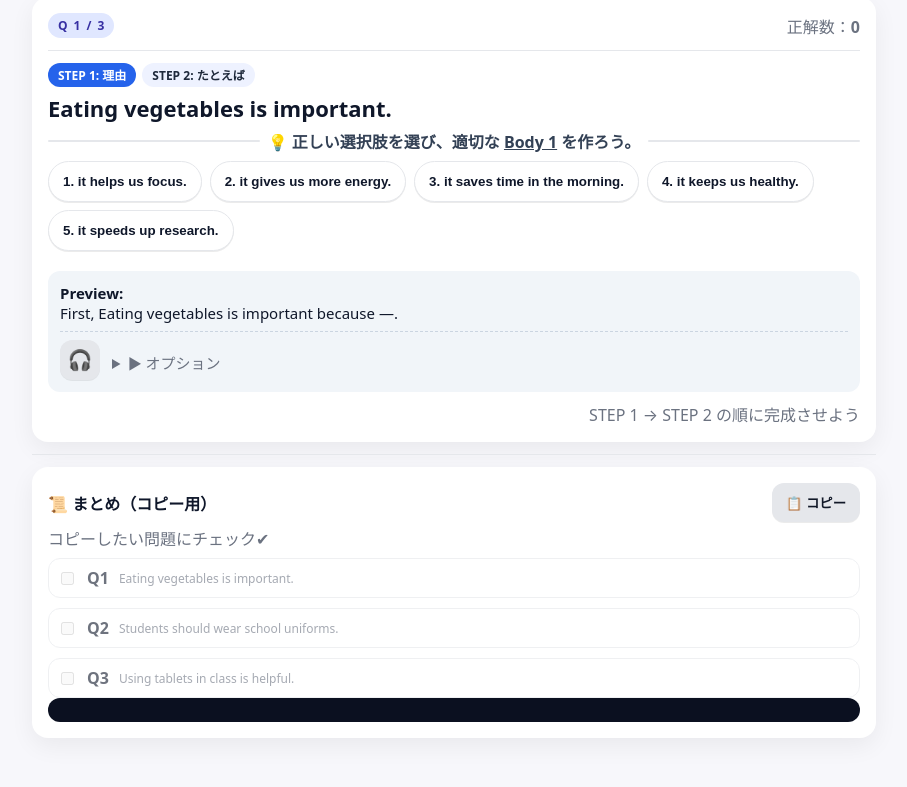
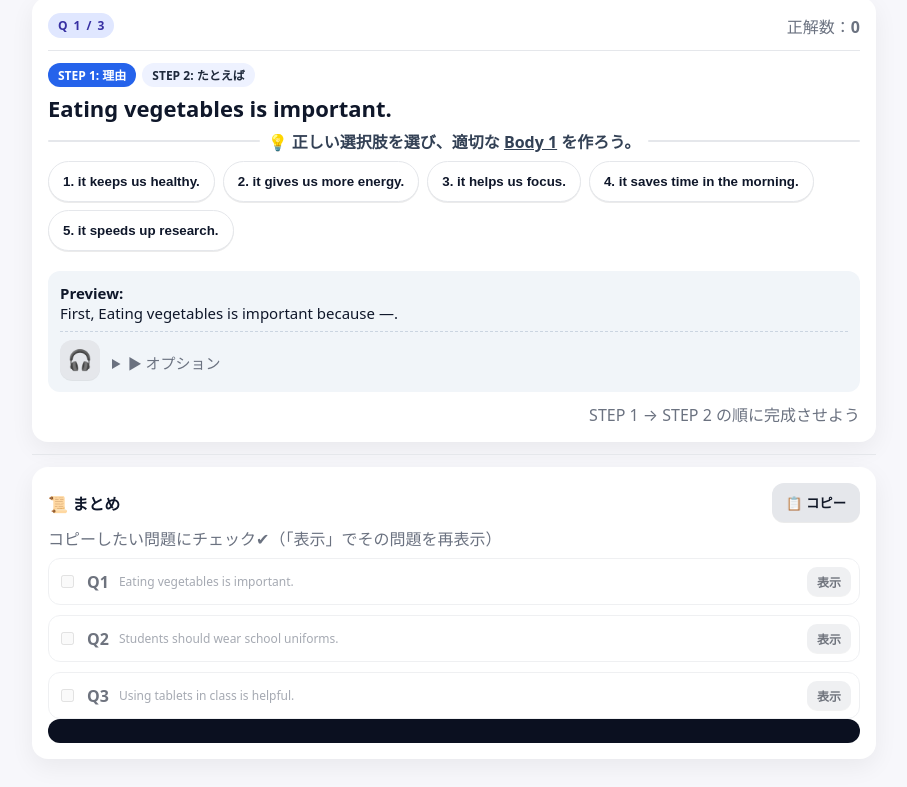
Before and after one commit to ei-mari/body1, a plain HTML site: page index.html in a window 1280 px wide. Shown: the part 87-874 px from the top of the page, without its empty margins (186-1093 px from the left). Before the commit the page ends 853 px from the top, so only its background shows below. Drawn offline with Linux system fonts and the light colour scheme.

Commit message:
Update index.html

```diff
--- a/index.html
+++ b/index.html
@@ -16,6 +16,7 @@
   button.secondary{background:#e5e7eb;color:#111827}
   button.ghost{background:transparent;color:var(--accent);padding:8px 10px}
   button.primary{background:var(--accent);color:#fff}
+  button.slim{padding:6px 10px;border-radius:10px;font-size:12px}
   button:focus{outline:2px solid var(--ring);outline-offset:2px}
   .badge{display:inline-flex;align-items:center;gap:6px;background:#e0e7ff;color:#3730a3;font-weight:700;padding:4px 10px;border-radius:999px;font-size:12px}
   .muted{color:var(--muted)} .hr{height:1px;background:#e5e7eb;margin:12px 0}
@@ -35,7 +36,7 @@
 
   .preview{background:#f1f5f9;border-radius:12px;padding:12px;font-size:15px}
   .preview-actions{border-top:1px dashed #cbd5e1; margin-top:8px; padding-top:8px; display:flex; align-items:center; gap:12px; flex-wrap:wrap}
-  .btn-icon{width:40px;height:40px;border-radius:12px;display:inline-flex;align-items:center;justify-content:center;font-size:20px}
+  .btn-icon{width:40px;height:40px;border-radius:12px;display:inline-flex;align-items:center;justify-content:center;font-size:20px;background:#e5e7eb;color:#111827}
   .progress{height:6px;background:#e5e7eb;border-radius:999px;overflow:hidden}
   .bar{height:100%;width:0%;background:linear-gradient(90deg,#60a5fa,#2563eb);transition:width .25s ease}
   .footer{display:flex;gap:8px;justify-content:flex-end;align-items:center;flex-wrap:wrap;margin-top:10px}
@@ -47,7 +48,7 @@
   .summary-line .tag{background:#dcfce7;color:#065f46;padding:2px 8px;border-radius:999px;font-weight:700;font-size:12px}
   .subhead{font-weight:700;color:#334155;font-size:14px;margin-top:2px}
 
-  /* 見出し（かわいい罫線＋電球） */
+  /* 見出し（罫線＋電球） */
   .topic-head{display:grid;gap:6px;margin-top:6px}
   .topic-title{font-weight:800;font-size:22px}
   .topic-subline{display:flex;align-items:center;gap:8px;color:#334155;font-weight:700}
@@ -56,7 +57,8 @@
   .okwrap{display:none;align-items:center;gap:10px;margin-top:10px}
 
   /* まとめのチェックリスト */
-  .ans-item{display:flex;align-items:center;gap:10px;padding:8px;border:1px solid #e5e7eb;border-radius:12px;background:#fff}
+  .ans-item{display:flex;align-items:center;gap:10px;padding:8px;border:1px solid #e5e7eb;border-radius:12px;background:#fff;justify-content:space-between}
+  .ans-left{display:flex;align-items:center;gap:10px}
   .ans-item.disabled{opacity:.6}
   .ans-title{font-weight:700}
   .ans-note{color:var(--muted);font-size:12px}
@@ -68,7 +70,7 @@
 <body>
 <div class="container">
   <header>
-    <h1>🟨 Body 1 ビルダークイズ</h1>
+    <h1>🟨 Part 2｜Body 1 ビルダー（クイズ）</h1>
     <div class="toolbar">
       <button id="btn-reset" class="ghost">↺ リセット</button>
       <button id="btn-print" class="ghost">🖨️ 印刷</button>
@@ -85,7 +87,7 @@
 
     <div class="hr"></div>
 
-    <!-- ステップ表示（Previewバッジは削除） -->
+    <!-- ステップ表示 -->
     <div class="steps">
       <span class="pill" id="pill-step1">STEP 1: 理由</span>
       <span class="pill" id="pill-step2">STEP 2: たとえば</span>
@@ -122,7 +124,7 @@
       <div class="preview">
         <div id="previewText"><b>Preview:</b><br>First, — because —.</div>
         <div class="preview-actions">
-          <button id="btn-tts" class="secondary btn-icon" aria-label="読み上げ">🎧</button>
+          <button id="btn-tts" class="btn-icon" aria-label="読み上げ">🎧</button>
           <details><summary>▶︎ オプション</summary>
             <label class="muted">速度 <input id="rate" type="range" min="0.7" max="1.3" step="0.1" value="1"></label>
           </details>
@@ -136,7 +138,6 @@
       </div>
     </div>
 
-    <!-- 下のフッター（別トピック/次へ）は撤去。結果メッセのみ残す -->
     <div class="footer">
       <div id="result" class="muted">STEP 1 → STEP 2 の順に完成させよう</div>
     </div>
@@ -144,13 +145,13 @@
 
   <div class="hr"></div>
 
-  <!-- まとめ：チェックで選んでコピー -->
+  <!-- まとめ：チェックで選んでコピー／表示 -->
   <div class="card">
     <div style="display:flex;justify-content:space-between;align-items:center;gap:8px">
-      <div style="font-weight:700">📜 まとめ（コピー用）</div>
+      <div style="font-weight:700">📜 まとめ</div>
       <button id="btn-copy" class="secondary">📋 コピー</button>
     </div>
-    <div class="muted" style="margin:.25rem 0 .5rem">コピーしたい問題にチェック✔︎</div>
+    <div class="muted" style="margin:.25rem 0 .5rem">コピーしたい問題にチェック✔︎（「表示」でその問題を再表示）</div>
     <div id="answersList" class="row"></div>
     <div id="answers" class="copy-area" aria-live="polite"></div>
   </div>
@@ -165,45 +166,102 @@
     if(m){ CONFIG.topicMode = 'preset'; CONFIG.presetTopics = m.split(',').map(s=>s.trim().toUpperCase()).filter(Boolean); }
   })();
 
-  // ====== Data ======
-  const topics = [
-    { key:'A', text:'Students should wear school uniforms.' },
-    { key:'B', text:'Eating vegetables is important.' },
-    { key:'C', text:'Going to bed early is a good habit.' },
-    { key:'D', text:'Using tablets in class is helpful.' },
-    { key:'E', text:'Eating breakfast is important.' },
-  ];
-  const reasons = [
-    { key:'1', text:'it helps us focus.' },
-    { key:'2', text:'it gives us more energy.' },
-    { key:'3', text:'it saves time in the morning.' },
-    { key:'4', text:'it keeps us healthy.' },
-    { key:'5', text:'it speeds up research.' },
-  ];
-  const examples = [
-    { key:'i',  text:'I can stay focused in class.' },
-    { key:'ii', text:'I feel more awake in the morning.' },
-    { key:'iii',text:'We can get ready more quickly.' },
-    { key:'iv', text:'I rarely catch colds.' },
-    { key:'v',  text:'We can look up information in seconds.' }
-  ];
-  const exampleByReason = { '1':'i','2':'ii','3':'iii','4':'iv','5':'v' };
-  const correctReasonsByTopic = { 'A':['1','3'], 'B':['4'], 'C':['2','1'], 'D':['5','1'], 'E':['2','4'] };
-  const reasonMeta = {
-    '1': {tag:'🎧 集中'}, '2': {tag:'⚡ 元気'}, '3': {tag:'⏱ 朝の時間'},
-    '4': {tag:'💪 健康'}, '5': {tag:'🔎 調べる速さ'}
+  // ====== Data（トピックごとに専用の5択） ======
+  // 各理由は exId で、その理由に対応する「たとえば」を指定
+  const BANK = {
+    A: { // Uniforms
+      topic: 'Students should wear school uniforms.',
+      reasons: [
+        { id:'A-r1', text:'it saves time in the morning.', tag:'⏱ 朝の時間', correct:true,  exId:'A-ex-iii' },
+        { id:'A-r2', text:'it helps us focus.',          tag:'🎧 集中',   correct:true,  exId:'A-ex-i'   },
+        { id:'A-r3', text:'it keeps us healthy.',        tag:'💪 健康',   correct:false },
+        { id:'A-r4', text:'it gives us more energy.',    tag:'⚡ 元気',   correct:false },
+        { id:'A-r5', text:'it speeds up research.',      tag:'🔎 調べる速さ', correct:false },
+      ],
+      examples: [
+        { id:'A-ex-i',   text:'I can concentrate in class.' },
+        { id:'A-ex-ii',  text:"I don't feel sleepy in the morning." },
+        { id:'A-ex-iii', text:"We don't waste time choosing clothes." },
+        { id:'A-ex-iv',  text:"I don't catch colds often." },
+        { id:'A-ex-v',   text:'We can look up information in seconds.' },
+      ],
+      why: '制服だと服えらびがいらず、見た目の差も小さくて気が散りにくい。'
+    },
+    B: { // Vegetables
+      topic: 'Eating vegetables is important.',
+      reasons: [
+        { id:'B-r1', text:'it keeps us healthy.',        tag:'💪 健康',   correct:true,  exId:'B-ex-iv' },
+        { id:'B-r2', text:'it gives us more energy.',    tag:'⚡ 元気',   correct:true,  exId:'B-ex-ii' },
+        { id:'B-r3', text:'it helps us focus.',          tag:'🎧 集中',   correct:false },
+        { id:'B-r4', text:'it saves time in the morning.', tag:'⏱ 朝の時間', correct:false },
+        { id:'B-r5', text:'it speeds up research.',      tag:'🔎 調べる速さ', correct:false },
+      ],
+      examples: [
+        { id:'B-ex-i',   text:'I can stay focused in class.' },
+        { id:'B-ex-ii',  text:'I feel more awake in the morning.' },
+        { id:'B-ex-iii', text:'We can get ready more quickly.' },
+        { id:'B-ex-iv',  text:"I rarely catch colds." },
+        { id:'B-ex-v',   text:'We can look up information in seconds.' },
+      ],
+      why: '野菜は体の調子をととのえ、病気をへらす助けになる。'
+    },
+    C: { // Bed early
+      topic: 'Going to bed early is a good habit.',
+      reasons: [
+        { id:'C-r1', text:'it gives us more energy.',    tag:'⚡ 元気',   correct:true,  exId:'C-ex-ii' },
+        { id:'C-r2', text:'it helps us focus.',          tag:'🎧 集中',   correct:true,  exId:'C-ex-i'  },
+        { id:'C-r3', text:'it saves time in the morning.', tag:'⏱ 朝の時間', correct:false },
+        { id:'C-r4', text:'it keeps us healthy.',        tag:'💪 健康',   correct:false },
+        { id:'C-r5', text:'it speeds up research.',      tag:'🔎 調べる速さ', correct:false },
+      ],
+      examples: [
+        { id:'C-ex-i',   text:'I can stay focused in class.' },
+        { id:'C-ex-ii',  text:'I feel more awake in the morning.' },
+        { id:'C-ex-iii', text:'We can get ready more quickly.' },
+        { id:'C-ex-iv',  text:"I don't get sick often." },
+        { id:'C-ex-v',   text:'We can look up information in seconds.' },
+      ],
+      why: '早く寝ると次の朝に元気で、授業でも集中しやすい。'
+    },
+    D: { // Tablets
+      topic: 'Using tablets in class is helpful.',
+      reasons: [
+        { id:'D-r1', text:'it speeds up research.',      tag:'🔎 調べる速さ', correct:true,  exId:'D-ex-v' },
+        { id:'D-r2', text:'it helps us focus.',          tag:'🎧 集中',     correct:true,  exId:'D-ex-i' },
+        { id:'D-r3', text:'it saves time in the morning.', tag:'⏱ 朝の時間', correct:false },
+        { id:'D-r4', text:'it keeps us healthy.',        tag:'💪 健康',     correct:false },
+        { id:'D-r5', text:'it gives us more energy.',    tag:'⚡ 元気',     correct:false },
+      ],
+      examples: [
+        { id:'D-ex-i',   text:'I can concentrate in class.' },
+        { id:'D-ex-ii',  text:'I feel awake in the morning.' },
+        { id:'D-ex-iii', text:'We can get ready more quickly.' },
+        { id:'D-ex-iv',  text:"I don't catch colds often." },
+        { id:'D-ex-v',   text:'We can look up information in seconds.' },
+      ],
+      why: 'タブレットなら情報をすぐ調べられて、学習が進む。'
+    },
+    E: { // Breakfast
+      topic: 'Eating breakfast is important.',
+      reasons: [
+        { id:'E-r1', text:'it gives us more energy.',    tag:'⚡ 元気',   correct:true,  exId:'E-ex-ii' },
+        { id:'E-r2', text:'it keeps us healthy.',        tag:'💪 健康',   correct:true,  exId:'E-ex-iv' },
+        { id:'E-r3', text:'it helps us focus.',          tag:'🎧 集中',   correct:false },
+        { id:'E-r4', text:'it saves time in the morning.', tag:'⏱ 朝の時間', correct:false },
+        { id:'E-r5', text:'it speeds up research.',      tag:'🔎 調べる速さ', correct:false },
+      ],
+      examples: [
+        { id:'E-ex-i',   text:'I can stay focused in class.' },
+        { id:'E-ex-ii',  text:'I feel more awake in the morning.' },
+        { id:'E-ex-iii', text:'We can get ready more quickly.' },
+        { id:'E-ex-iv',  text:"I rarely catch colds." },
+        { id:'E-ex-v',   text:'We can look up information in seconds.' },
+      ],
+      why: '朝ごはんでエネルギーが手に入り、体も元気になる。'
+    }
   };
-  const topicWhy = {
-    'A':'制服だと服えらびがいらず、見た目の差も小さくて気が散りにくい。',
-    'B':'野菜は体の調子をととのえ、病気をへらす助けになる。',
-    'C':'早く寝ると次の朝に元気で、授業でも集中しやすい。',
-    'D':'タブレットなら情報をすぐ調べられて、学習が進む。',
-    'E':'朝ごはんでエネルギーが手に入り、体も元気になる。'
-  };
-  const altExample = {
-    '1':'I can stay focused in class.', '2':'I feel more awake in the morning.',
-    '3':'We can get ready more quickly.', '4':'I rarely catch colds.', '5':'We can look up information in seconds.'
-  };
+
+  const topicKeys = Object.keys(BANK);
 
   // ====== Helpers ======
   const $ = s => document.querySelector(s);
@@ -213,53 +271,61 @@
   function sampleDistinct(arr, n){ const a=[...arr], out=[]; while(out.length<n && a.length){ out.push(a.splice(Math.floor(Math.random()*a.length),1)[0]); } return out; }
 
   // ====== State ======
-  const state = { step:0, questions:[], score:0, selectedForCopy: {} };
+  const state = { step:0, questions:[], score:0, selectedForCopy:{} };
 
   function initQuestions(){
     let picks;
     if(CONFIG.topicMode==='preset'){
-      picks = CONFIG.presetTopics.slice(0, CONFIG.questionCount);
+      picks = CONFIG.presetTopics.slice(0, CONFIG.questionCount).filter(k=>topicKeys.includes(k));
       if(picks.length < CONFIG.questionCount){
-        const rest = ['A','B','C','D','E'].filter(k=>!picks.includes(k));
+        const rest = topicKeys.filter(k=>!picks.includes(k));
         picks = picks.concat(sampleDistinct(rest, CONFIG.questionCount-picks.length));
       }
     } else {
-      picks = sampleDistinct(['A','B','C','D','E'], CONFIG.questionCount);
+      picks = sampleDistinct(topicKeys, CONFIG.questionCount);
     }
-    state.questions = picks.map(k=>({ topic:k, pickedReason:null, pickedExample:null, reasonCorrect:false, exampleCorrect:false, confirmedStep1:false, _scored:false }));
+    state.questions = picks.map(k=>({
+      topic:k,
+      pickedReason:null, pickedExample:null,
+      reasonCorrect:false, exampleCorrect:false,
+      confirmedStep1:false, _scored:false
+    }));
     state.step = 0; state.score = 0; state.selectedForCopy = {};
   }
 
   // ====== Render ======
   function render(){
     const q = state.questions[state.step];
+    const bank = BANK[q.topic];
+
     $('#qnum').textContent = (state.step+1);
     $('#qtotal').textContent = state.questions.length;
     $('#score').textContent = state.score;
-    $('#topicText').textContent = topics.find(t=>t.key===q.topic).text;
+    $('#topicText').textContent = bank.topic;
     updateBar();
 
-    renderReasonUI(q);
-    renderExampleUI(q);
+    renderReasonUI(q, bank);
+    renderExampleUI(q, bank);
     updatePreview();
     updatePills();
     updateStepVisibility();
     updateOkVisibility();
-    renderAnswersList(); // 下のチェックリスト更新
+    renderAnswersList();
 
     $('#result').className = 'muted';
     $('#result').textContent = 'STEP 1 → STEP 2 の順に完成させよう';
   }
 
-  function renderReasonUI(q){
+  function renderReasonUI(q, bank){
     const wrap = $('#reasonArea'); wrap.innerHTML='';
-    reasons.forEach(r=>{
-      const chip = el('button','chip'); chip.type='button'; chip.textContent = `${r.key}. ${r.text}`;
+    bank.reasons.forEach((r,idx)=>{
+      const chip = el('button','chip'); chip.type='button';
+      chip.textContent = `${idx+1}. ${r.text}`;
       if(q.confirmedStep1){ chip.disabled = true; }
-      if(q.pickedReason === r.key) chip.classList.add('selected');
+      if(q.pickedReason === r.id) chip.classList.add('selected');
       chip.addEventListener('click', ()=>{
         if(q.confirmedStep1) return;
-        q.pickedReason = r.key;
+        q.pickedReason = r.id;
         $('#reasonArea').querySelectorAll('.chip').forEach(b=>b.classList.remove('selected'));
         chip.classList.add('selected');
         $('#reasonMsg').className = 'muted';
@@ -272,15 +338,15 @@
     $('#reasonMsg').textContent = '';
   }
 
-  function renderExampleUI(q){
+  function renderExampleUI(q, bank){
     const block = $('#exampleBlock'), wrap = $('#exampleArea'); wrap.innerHTML='';
     if(!q.confirmedStep1){ block.style.display='none'; return; }
     block.style.display='grid';
-    examples.forEach(ex=>{
+    bank.examples.forEach(ex=>{
       const chip = el('button','chip'); chip.type='button';
       chip.textContent = ex.text;
       if(q.exampleCorrect) chip.disabled = true;
-      chip.addEventListener('click', ()=> onPickExample(ex.key, chip));
+      chip.addEventListener('click', ()=> onPickExample(ex.id, chip));
       wrap.appendChild(chip);
     });
     $('#exampleMsg').className = 'muted';
@@ -290,12 +356,13 @@
   // PREVIEW：STEP1=1文／STEP2で2文目
   function updatePreview(){
     const q = state.questions[state.step];
-    const t0 = topics.find(x=>x.key===q.topic).text;
-    const r0 = q.pickedReason ? reasons.find(x=>x.key===q.pickedReason).text : '—';
+    const bank = BANK[q.topic];
+    const t0 = bank.topic;
+    const r0 = q.pickedReason ? bank.reasons.find(x=>x.id===q.pickedReason).text : '—';
     const s1 = ensurePeriod(`First, ${cleanEnd(t0)} because ${cleanEnd(r0)}`);
     let html = `<b>Preview:</b><br>${s1}`;
     if(q.confirmedStep1){
-      const ex = q.pickedExample ? examples.find(x=>x.key===q.pickedExample).text : '—';
+      const ex = q.pickedExample ? bank.examples.find(x=>x.id===q.pickedExample).text : '—';
       html += `<br>${ensurePeriod(`For example, ${ex}`)}`;
     }
     $('#previewText').innerHTML = html;
@@ -311,10 +378,11 @@
   // 可視制御
   function updateStepVisibility(){
     const q = state.questions[state.step];
+    const bank = BANK[q.topic];
     if(q.confirmedStep1){
       $('#reasonBlock').style.display = 'none';
-      $('#reasonPickedText').textContent =
-        reasons.find(x=>x.key===q.pickedReason).text + `（${reasonMeta[q.pickedReason].tag}）`;
+      const r = bank.reasons.find(x=>x.id===q.pickedReason);
+      $('#reasonPickedText').textContent = `${r.text}（${r.tag}）`;
       $('#exampleBlock').style.display = 'grid';
       $('#reasonGroup').style.display = 'grid';
       $('#reasonSummary').style.display = 'flex';
@@ -329,23 +397,31 @@
   function renderAnswersList(){
     const box = $('#answersList'); box.innerHTML = '';
     state.questions.forEach((q, i)=>{
-      const wrapper = el('label', 'ans-item' + (q.exampleCorrect ? '' : ' disabled'));
+      const bank = BANK[q.topic];
+      const wrapper = el('div', 'ans-item' + (q.exampleCorrect ? '' : ' disabled'));
+      const left = el('label','ans-left');
       const cb = document.createElement('input'); cb.type='checkbox'; cb.disabled = !q.exampleCorrect;
       cb.checked = !!state.selectedForCopy[i];
       cb.addEventListener('change', ()=>{ state.selectedForCopy[i] = cb.checked; updateAnswersText(); });
       const title = el('span','ans-title'); title.textContent = `Q${i+1}`;
-      const note = el('span','ans-note'); note.textContent = topics.find(t=>t.key===q.topic).text;
-      wrapper.appendChild(cb); wrapper.appendChild(title); wrapper.appendChild(note);
+      const note = el('span','ans-note'); note.textContent = bank.topic;
+      left.appendChild(cb); left.appendChild(title); left.appendChild(note);
+      const showBtn = el('button','secondary slim'); showBtn.textContent='表示';
+      showBtn.addEventListener('click', ()=>{
+        state.step = i; render();
+        document.getElementById('quiz').scrollIntoView({behavior:'smooth', block:'start'});
+      });
+      wrapper.appendChild(left); wrapper.appendChild(showBtn);
       box.appendChild(wrapper);
     });
     updateAnswersText();
   }
 
   function buildAnswerText(q, i){
-    const t = topics.find(x=>x.key===q.topic).text;
-    const r = reasons.find(x=>x.key===q.pickedReason).text;
-    const ex = examples.find(x=>x.key===q.pickedExample).text;
-    const s1 = ensurePeriod(`First, ${cleanEnd(t)} because ${cleanEnd(r)}`);
+    const bank = BANK[q.topic];
+    const r = bank.reasons.find(x=>x.id===q.pickedReason)?.text || '';
+    const ex = bank.examples.find(x=>x.id===q.pickedExample)?.text || '';
+    const s1 = ensurePeriod(`First, ${cleanEnd(bank.topic)} because ${cleanEnd(r)}`);
     const s2 = ensurePeriod(`For example, ${ex}`);
     return `Q${i+1}\n${s1}\n${s2}`;
   }
@@ -361,27 +437,33 @@
 
   // 説明文
   function flashBad(node){ node.classList.add('bad','flash'); setTimeout(()=>node.classList.remove('flash'), 600); }
-  function explainWrongReason(topicKey, chosenReasonKey){
-    const correctTags = (correctReasonsByTopic[topicKey]||[]).map(k=>reasonMeta[k].tag).join(' / ');
-    return `その理由だと話がずれるよ。${topicWhy[topicKey]} だから、ポイントは ${correctTags}。今えらんだのは「${reasonMeta[chosenReasonKey].tag}」。もう一度考えよう。`;
+  function explainWrongReason(topicKey, chosenReasonId){
+    const bank = BANK[topicKey];
+    const correctTags = bank.reasons.filter(r=>r.correct).map(r=>r.tag).join(' / ');
+    const chosen = bank.reasons.find(r=>r.id===chosenReasonId);
+    return `その理由だと話がずれるよ。${bank.why} だから、ポイントは ${correctTags}。今えらんだのは「${chosen.tag}」。もう一度考えよう。`;
   }
-  function explainWrongExample(pickedReasonKey, pickedExampleKey){
-    const exBelongsTo = Object.entries(exampleByReason).find(([r,e])=>e===pickedExampleKey)?.[0];
-    return `その例は「${reasonMeta[exBelongsTo].tag}」の話。今の理由は「${reasonMeta[pickedReasonKey].tag}」。つながっていないね。ヒント：例）${altExample[pickedReasonKey]}`;
+  function explainWrongExample(topicKey, pickedReasonId, pickedExampleId){
+    const bank = BANK[topicKey];
+    const belongTo = bank.reasons.find(r=>r.exId===pickedExampleId);
+    const current = bank.reasons.find(r=>r.id===pickedReasonId);
+    return `その例は「${belongTo?belongTo.tag:'別の理由'}」の話。今の理由は「${current.tag}」。つながっていないね。ヒント：例）${bank.examples.find(e=>e.id===current.exId)?.text}`;
   }
 
   // Handlers
   function confirmStep1(){
     const q = state.questions[state.step];
+    const bank = BANK[q.topic];
     if(!q.pickedReason) return;
-    const ok = (correctReasonsByTopic[q.topic]||[]).includes(q.pickedReason);
+    const r = bank.reasons.find(x=>x.id===q.pickedReason);
+    const ok = !!r?.correct;
     if(ok){
       q.reasonCorrect = true;
       q.confirmedStep1 = true;
       $('#reasonMsg').className = 'result ok';
       $('#reasonMsg').textContent = '✅ 正解！STEP 2 へ進もう';
       updateStepVisibility();
-      renderExampleUI(q);
+      renderExampleUI(q, bank);
       setTimeout(()=> document.getElementById('exampleBlock').scrollIntoView({behavior:'smooth', block:'center'}), 30);
     }else{
       q.reasonCorrect = false;
@@ -392,11 +474,12 @@
     updatePreview(); updatePills(); updateOkVisibility();
   }
 
-  function onPickExample(key, chip){
+  function onPickExample(exId, chip){
     const q = state.questions[state.step];
-    const must = exampleByReason[q.pickedReason];
-    q.pickedExample = key;
-    const ok = (key === must);
+    const bank = BANK[q.topic];
+    const must = bank.reasons.find(r=>r.id===q.pickedReason)?.exId;
+    q.pickedExample = exId;
+    const ok = (exId === must);
     if(ok){
       q.exampleCorrect = true;
       document.querySelectorAll('#exampleArea .chip').forEach(b=>{ b.disabled = true; });
@@ -404,7 +487,7 @@
       $('#exampleMsg').className = 'result ok';
       $('#exampleMsg').textContent = '✅ 正解！';
       if(!(q._scored)) { q._scored = true; state.score += 1; }
-      updateAnswersText(); renderAnswersList();
+      renderAnswersList();
       // 自動で次の問題へ
       if(state.step < state.questions.length-1){
         setTimeout(()=>{ state.step++; render(); }, 1000);
@@ -415,7 +498,7 @@
     } else {
       flashBad(chip);
       $('#exampleMsg').className = 'result bad';
-      $('#exampleMsg').textContent = explainWrongExample(q.pickedReason, key);
+      $('#exampleMsg').textContent = explainWrongExample(q.topic, q.pickedReason, exId);
     }
     updatePreview(); updatePills();
   }
@@ -428,7 +511,7 @@
   }
   $('#btn-ok').addEventListener('click', confirmStep1);
 
-  function updateBar(done=false){ const pct = done ? 100 : (state.step / state.questions.length) * 100; $('.bar').style.width = pct + '%'; }
+  function updateBar(done=false){ const pct = done ? 100 : (state.step / state.questions.length) * 100; $('#bar').style.width = pct + '%'; }
   function resetAll(){ initQuestions(); render(); updateBar(); }
 
   // ====== TTS ======
```
